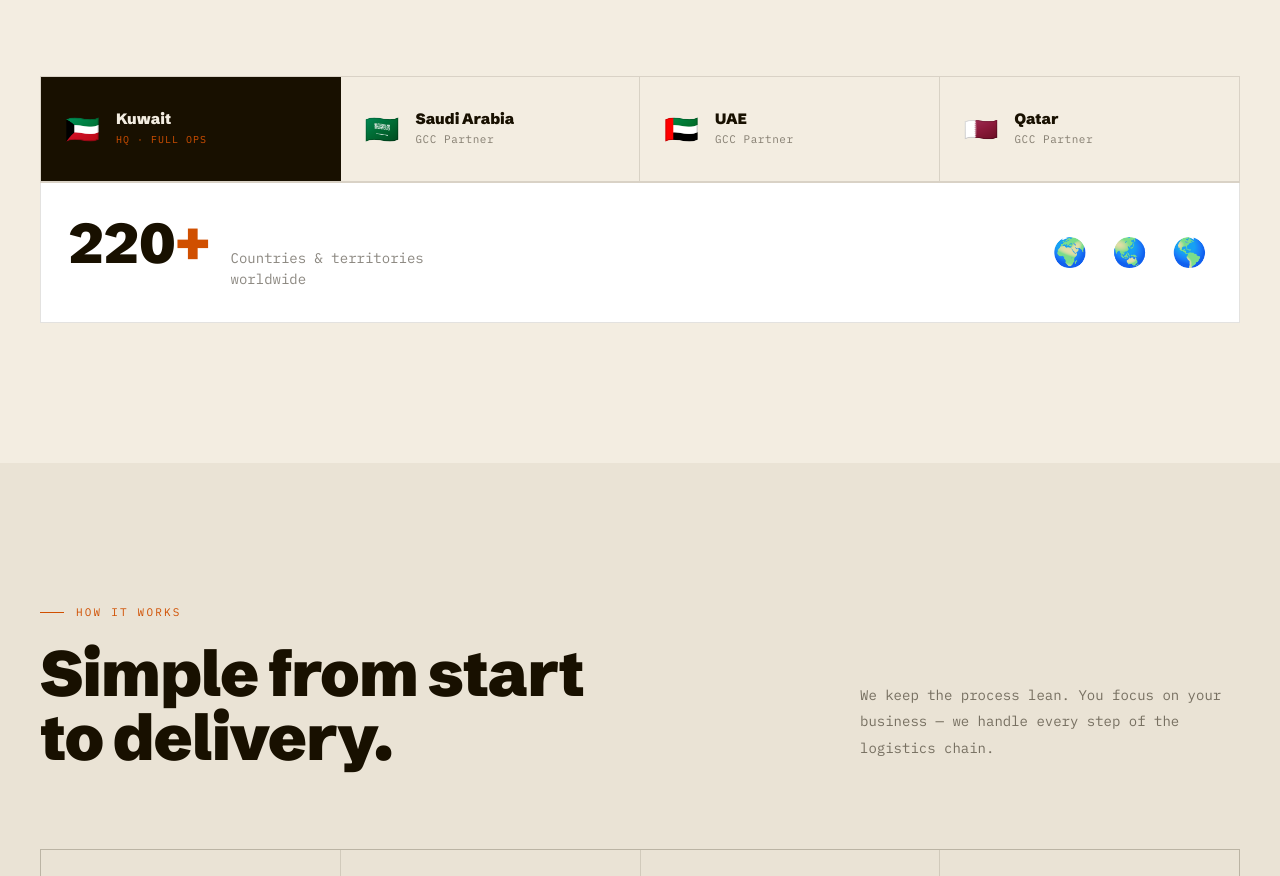
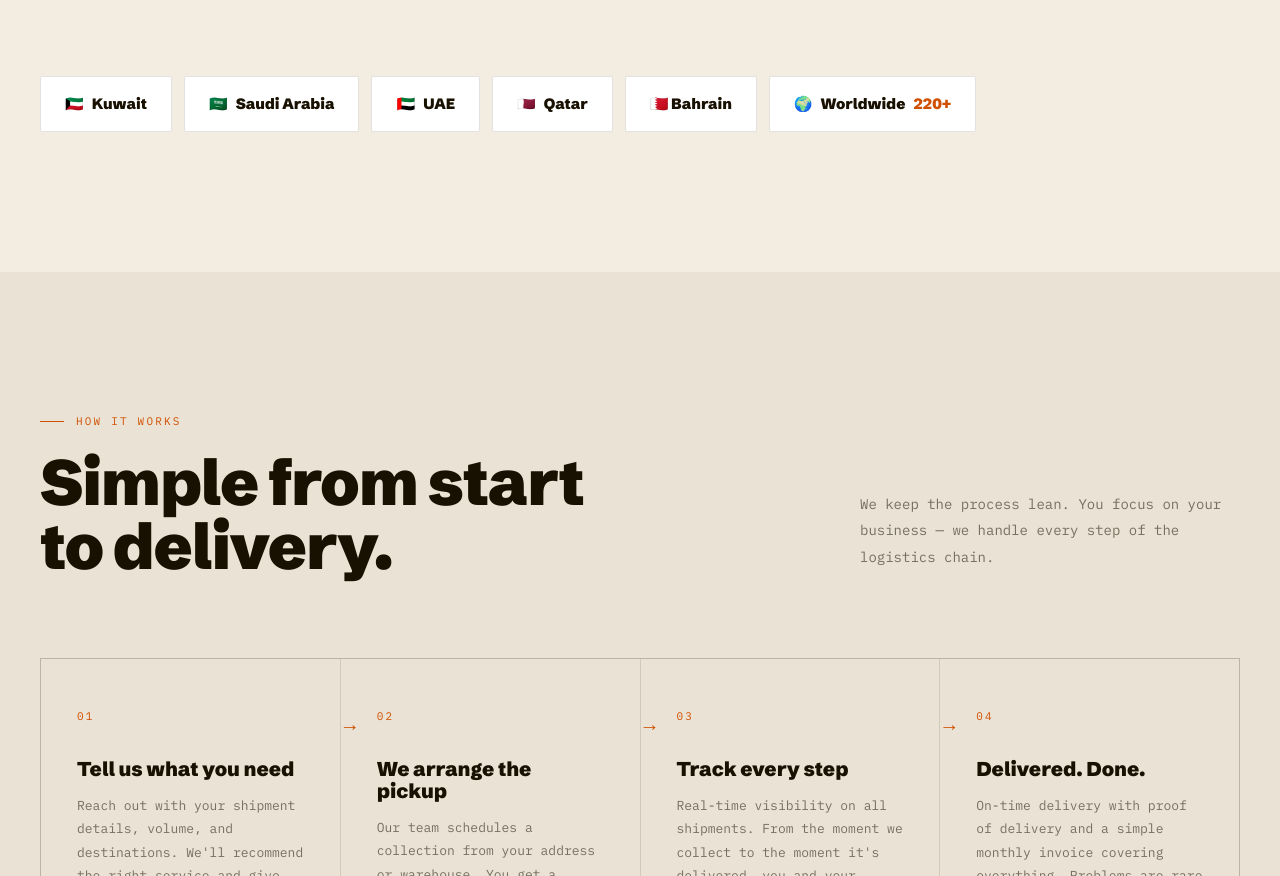
Before and after one commit to alshamiam/solved-logistics-website, a website: page index.html in a window 1280 px wide. Shown: the part 4650-5526 px from the top of the page. Drawn offline with Linux system fonts and the light colour scheme; no server answers.

Commit message:
redesign: coverage — ultra clean tags, no boxes, no sub-labels, just countries

```diff
--- a/index.html
+++ b/index.html
@@ -461,76 +461,27 @@ nav {
 .coverage-inner {
   max-width: 1200px; margin: 0 auto;
 }
-.coverage-countries { margin-top: 60px; }
-.coverage-row {
-  display: grid;
-  grid-template-columns: repeat(4, 1fr);
-  gap: 0;
+.cov-clean { margin-top: 56px; }
+.cov-tags {
+  display: flex;
+  flex-wrap: wrap;
+  gap: 12px;
+}
+.cov-tag {
+  display: inline-flex;
+  align-items: center;
+  gap: 8px;
+  padding: 14px 24px;
+  background: #fff;
   border: 1px solid var(--border);
-}
-.coverage-item {
-  display: flex;
-  align-items: center;
-  gap: 16px;
-  padding: 28px 24px;
-  border-right: 1px solid var(--border);
-  transition: background 0.2s;
-}
-.coverage-item:last-child { border-right: none; }
-.coverage-item:hover { background: #fff; }
-.coverage-item.primary { background: var(--ink); }
-.coverage-item.primary:hover { background: #2a2010; }
-.cov-flag { font-size: 28px; flex-shrink: 0; }
-.cov-name {
+  border-radius: 2px;
   font-family: "Schibsted Grotesk", sans-serif;
   font-weight: 900;
   font-size: 15px;
   color: var(--ink);
-  line-height: 1.2;
-}
-.coverage-item.primary .cov-name { color: var(--cream); }
-.cov-sub { font-size: 11px; color: var(--muted); margin-top: 2px; letter-spacing: 0.05em; }
-.cov-badge {
-  font-size: 10px;
-  letter-spacing: 0.1em;
-  text-transform: uppercase;
-  color: var(--orange);
-  margin-top: 3px;
-}
-.coverage-divider { height: 1px; background: var(--border); margin: 0; }
-.coverage-world {
-  display: flex;
-  align-items: center;
-  justify-content: space-between;
-  padding: 32px 28px;
-  border: 1px solid var(--border);
-  border-top: none;
-  background: #fff;
-}
-.cov-world-text { display: flex; align-items: baseline; gap: 20px; }
-.cov-world-num {
-  font-family: "Schibsted Grotesk", sans-serif;
-  font-weight: 900;
-  font-size: 56px;
-  line-height: 1;
-  color: var(--ink);
-}
-.cov-world-label {
-  font-size: 14px;
-  color: var(--muted);
-  max-width: 200px;
-  line-height: 1.5;
-}
-.cov-world-flags { font-size: 28px; letter-spacing: 4px; }
-@media (max-width: 768px) {
-  .coverage-row { grid-template-columns: 1fr 1fr; }
-  .coverage-item { padding: 20px 16px; gap: 12px; }
-  .coverage-item:nth-child(2) { border-right: none; }
-  .coverage-item:nth-child(3) { border-top: 1px solid var(--border); }
-  .coverage-world { flex-direction: column; gap: 16px; align-items: flex-start; padding: 24px 20px; }
-  .cov-world-num { font-size: 40px; }
-  .cov-world-text { gap: 12px; align-items: center; }
-}
+  transition: background 0.2s, border-color 0.2s;
+}
+.cov-tag:hover { background: var(--cream); border-color: rgba(24,16,0,0.2); }
 
 /* ── PROCESS ─────────────────────────────────────────── */
 .process-section {
@@ -1104,44 +1055,14 @@ footer {
         We're based in Kuwait City with strong carrier partnerships across the GCC and global networks covering 220+ countries and territories.
       </p>
     </div>
-    <div class="coverage-countries reveal">
-      <div class="coverage-row">
-        <div class="coverage-item primary">
-          <span class="cov-flag">🇰🇼</span>
-          <div class="cov-info">
-            <div class="cov-name" data-i18n="c1_name">Kuwait</div>
-            <div class="cov-badge" data-i18n="c1_note">HQ · Full ops</div>
-          </div>
-        </div>
-        <div class="coverage-item">
-          <span class="cov-flag">🇸🇦</span>
-          <div class="cov-info">
-            <div class="cov-name" data-i18n="c2_name">Saudi Arabia</div>
-            <div class="cov-sub" data-i18n="c2_note">GCC Partner</div>
-          </div>
-        </div>
-        <div class="coverage-item">
-          <span class="cov-flag">🇦🇪</span>
-          <div class="cov-info">
-            <div class="cov-name" data-i18n="c3_name">UAE</div>
-            <div class="cov-sub" data-i18n="c3_note">GCC Partner</div>
-          </div>
-        </div>
-        <div class="coverage-item">
-          <span class="cov-flag">🇶🇦</span>
-          <div class="cov-info">
-            <div class="cov-name" data-i18n="c4_name">Qatar</div>
-            <div class="cov-sub" data-i18n="c4_note">GCC Partner</div>
-          </div>
-        </div>
-      </div>
-      <div class="coverage-divider"></div>
-      <div class="coverage-world reveal">
-        <div class="cov-world-text">
-          <span class="cov-world-num">220<span style="color:var(--orange)">+</span></span>
-          <span class="cov-world-label" data-i18n="c6_note">Countries & territories worldwide</span>
-        </div>
-        <div class="cov-world-flags">🌍 🌏 🌎</div>
+    <div class="cov-clean reveal">
+      <div class="cov-tags">
+        <span class="cov-tag">🇰🇼 <span data-i18n="c1_name">Kuwait</span></span>
+        <span class="cov-tag">🇸🇦 <span data-i18n="c2_name">Saudi Arabia</span></span>
+        <span class="cov-tag">🇦🇪 <span data-i18n="c3_name">UAE</span></span>
+        <span class="cov-tag">🇶🇦 <span data-i18n="c4_name">Qatar</span></span>
+        <span class="cov-tag">🇧🇭 Bahrain</span>
+        <span class="cov-tag">🌍 <span data-i18n="c6_name">Worldwide</span> <span style="color:var(--orange)">220+</span></span>
       </div>
     </div>
   </div>
```
